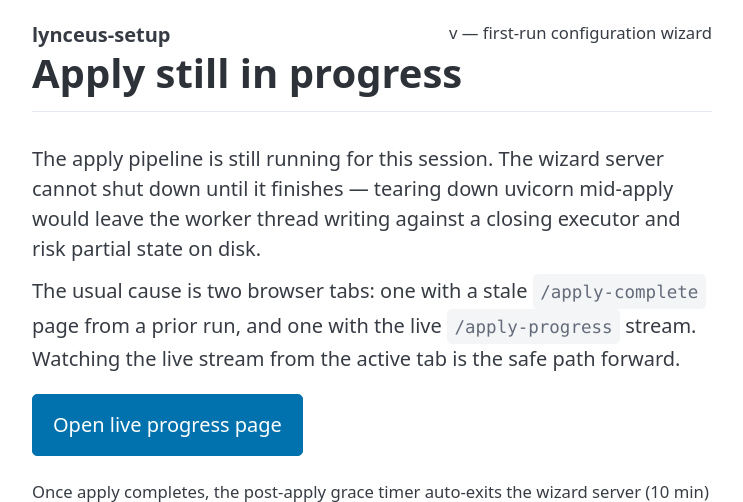
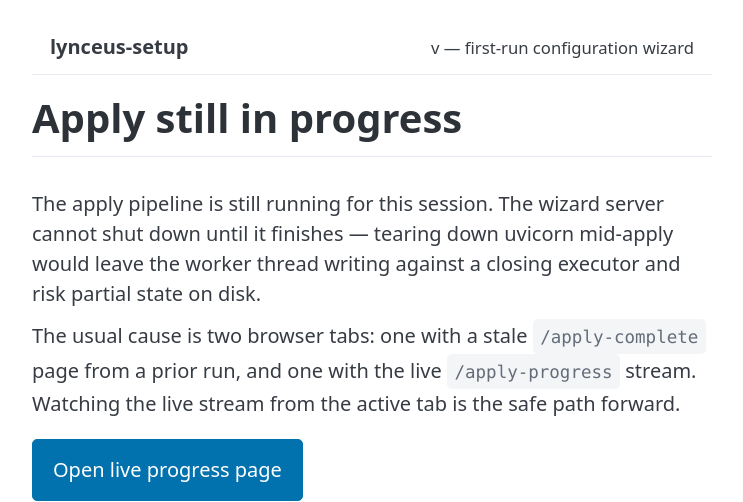
Before and after one commit to kevwillow/lynceus-warden, a Python web app: template src/lynceus/setup/web/templates/done_busy.html in a window 1280 px wide. Shown: the top 502 px of the page, without its empty margins (268-1011 px from the left). Run offline with Jinja, Linux system fonts and the light colour scheme; the template is opened without the code that fills it, so the values that code supplies are empty.

Commit message:
feat(wizard): give the top-nav visible chrome
Pico's classless build leaves a bare <nav> with only inherited text
styling, so the "lynceus-setup vX.Y.Z" strip rendered as floating
letters above the form with no boundary. Add a wizard-topnav class
on the nav element and a matching inline rule in _base.html's
<style> block (card-style background, bottom border, baseline-aligned
flex row) so the nav reads as a deliberate app header.

Two regression tests: pin the class + selector + minimum chrome
properties in the inline style, and sweep every routable wizard page
so a template that bypasses _base.html and drops the class is caught.

Smoke finding #1 from the v0.7.2 wizard layout-chrome diagnostic.

Co-Authored-By: Claude Opus 4.7 <noreply@anthropic.com>

```diff
--- a/src/lynceus/setup/web/templates/_base.html
+++ b/src/lynceus/setup/web/templates/_base.html
@@ -33,6 +33,15 @@
          section (Kismet sanity panel, BLE friendly-name list) reads
          as a grouped block rather than free-floating inputs. */
       main.container > form fieldset { background: var(--pico-background-color, #ffffff); border: 1px solid var(--pico-muted-border-color, #e0e6ea); border-radius: var(--pico-border-radius, 0.25rem); padding: 0.75em 1em; margin-bottom: 1em; }
+      /* Top-nav chrome. Pico's classless build leaves a bare <nav>
+         with only inherited text styling, so the "lynceus-setup vX.Y.Z"
+         strip rendered as floating letters above the form with no
+         visual boundary — operators reported it reading "broken" /
+         "unstyled". Pin a card-style background + bottom border so the
+         nav reads as a deliberate app header, and lay it out as a
+         baseline-aligned flex row so the brand and the version sit on
+         the same line with the same baseline. */
+      .wizard-topnav { display: flex; align-items: baseline; gap: 0.6em; background: var(--pico-card-background-color, #f4f6f8); border-bottom: 1px solid var(--pico-muted-border-color, #cfd8dc); padding: 0.6em 0.9em; margin-bottom: 1em; border-radius: var(--pico-border-radius, 0.25rem) var(--pico-border-radius, 0.25rem) 0 0; }
       .wizard-footer { margin-top: 2em; display: flex; justify-content: space-between; gap: 1em; }
       /* Pico styles <a role="button"> and <button> with the same base
          rules but they end up visibly different sizes in wizard-footer:
@@ -47,7 +56,7 @@
   </head>
   <body>
     <main class="container">
-      <nav>
+      <nav class="wizard-topnav">
         <strong>lynceus-setup</strong>
         <small>v{{ version }} &mdash; first-run configuration wizard</small>
       </nav>
```
